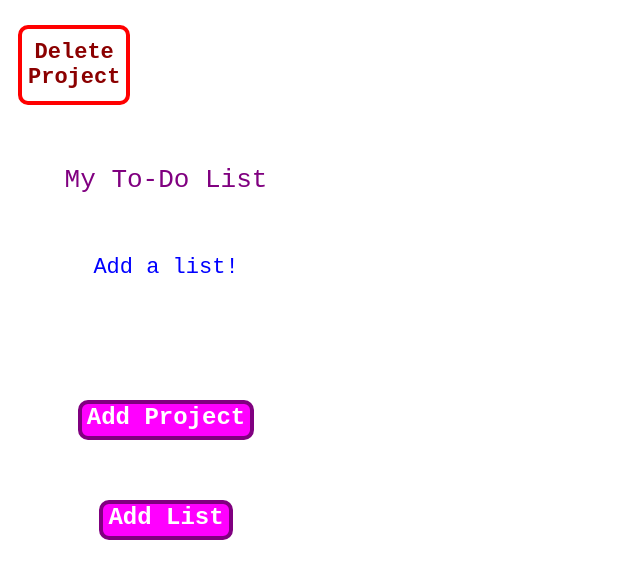
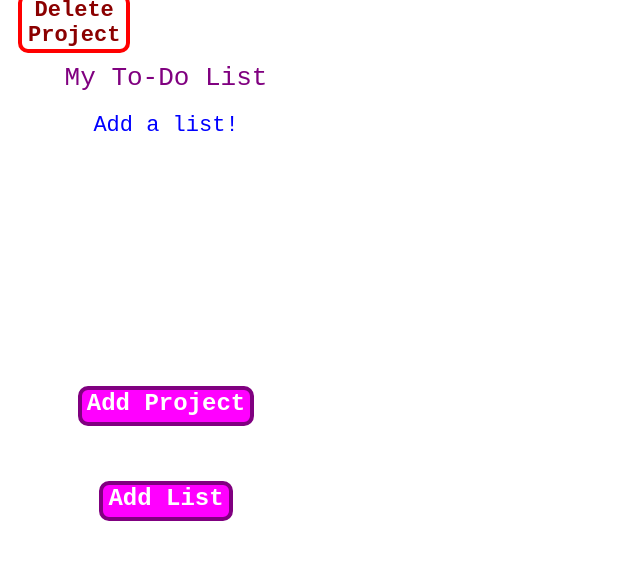
Before and after one commit to myopicOracle/todo-list-odin-path, a website built with webpack: page src/template.html in a window 1280 px wide. Shown: the whole page, without its empty margins (0-640 px from the left). Built offline with nearby package versions, Linux system fonts and the light colour scheme.

Commit message:
Fix formatting issues with grouped elements in panel

```diff
--- a/src/global_scope.js
+++ b/src/global_scope.js
@@ -24,15 +24,11 @@ let currentList;
 let currentItem;
 
 // --- exports below this line ---
-export default function defaultOnPageLoad() {
-  // if in global scope, causes els to be overwritten
-  // const sampleList = document.createElement("div");
-  // const sampleItem = document.createElement("div");
+export default function renderNewProject() {
 
-  // const quadrantOne = document.createElement("div");
-  // const quadrantTwo = document.createElement("div");
-  // const quadrantThree = document.createElement("div");
-  // const quadrantFour = document.createElement("div");
+  const titleContainer = document.createElement('div')
+  const projectDirectory = document.createElement('div')
+  const buttonContainer = document.createElement('div')
 
   const deleteProjectButton = document.createElement("button");
   deleteProjectButton.setAttribute("class", "project button delete");
@@ -53,81 +49,37 @@ export default function defaultOnPageLoad() {
     e.target.parentElement.remove();
   });
 
-  // Add sample project details and action buttons to Left Panel
-  panelContainer.appendChild(deleteProjectButton);
+  // Set panel els attributes and inner content
+  projectTitle.textContent = "My To-Do List";
+  projectDetail.textContent = "Add a list!";
+  buttonAddProject.textContent = "Add Project";
+  buttonAddList.textContent = "Add List";
 
   projectTitle.setAttribute("class", "inputs projectTitle");
-  projectTitle.textContent = "My To-Do List";
-  panelContainer.appendChild(projectTitle);
+  projectDetail.setAttribute("class", "inputs projectDetail");
+  formContainer.setAttribute("class", "form container");
+  buttonAddProject.setAttribute("class", "buttonAddProject project button add");
+  buttonAddList.setAttribute("class", "buttonAddList list button add");
+  buttonContainer.setAttribute("class", "button-container");
 
-  projectDetail.setAttribute("class", "inputs projectDetail");
-  projectDetail.textContent = "Add a list!";
-  panelContainer.appendChild(projectDetail);
+  // Append individual els to their sub-containers
+  titleContainer.appendChild(projectTitle);
+  titleContainer.appendChild(projectDetail);
+  buttonContainer.appendChild(buttonAddProject);
+  buttonContainer.appendChild(buttonAddList);
 
-  formContainer.setAttribute("class", "form container");
+  // Append sub-containers to main left-panel container
+  panelContainer.appendChild(deleteProjectButton);
+  panelContainer.appendChild(titleContainer);
+  panelContainer.appendChild(projectDirectory);
   panelContainer.appendChild(formContainer);
+  panelContainer.appendChild(buttonContainer);
 
-  addPanelButtons();
-
+  // Now done with left panel, move to right content box
   const projectContainer = document.createElement("div");
   projectContainer.setAttribute("class", "project-container project-1");
   contentContainer.appendChild(projectContainer);
-
-  // // Create sample list and item
-  // sampleList.setAttribute("class", "list wrapper sample");
-  // sampleItem.setAttribute("class", "item wrapper sample");
-  // listTitle.setAttribute("class", "inputs listTitle");
-  // listDetail.setAttribute("class", "inputs listDetail");
-
-  // listTitle.textContent = "listTitle";
-  // listDetail.textContent = "listDetail";
-
-  // quadrantOne.setAttribute("class", "quadrantOne quadrant");
-  // quadrantTwo.setAttribute("class", "quadrantTwo quadrant");
-  // quadrantThree.setAttribute("class", "quadrantThree quadrant");
-  // quadrantFour.setAttribute("class", "quadrantFour quadrant");
-  // deleteItemButton.setAttribute("class", "item button delete");
-
-  // quadrantOne.textContent = "One";
-  // quadrantTwo.textContent = "Two";
-  // quadrantThree.textContent = "Three";
-  // quadrantFour.textContent = "Four";
-  // deleteItemButton.textContent = "X";
-
-  // sampleItem.appendChild(quadrantOne);
-  // sampleItem.appendChild(quadrantTwo);
-  // sampleItem.appendChild(quadrantThree);
-  // sampleItem.appendChild(quadrantFour);
-  // sampleItem.appendChild(deleteItemButton);
-
-  // // Add completed list to right-hand content box
-  // const projectContainer = document.createElement("div");
-  // projectContainer.setAttribute("class", "project-container project-1");
-  // contentContainer.appendChild(projectContainer);
-
-  // sampleList.appendChild(deleteListButton);
-  // sampleList.appendChild(listTitle);
-  // sampleList.appendChild(listDetail);
-  // sampleList.appendChild(sampleItem);
-
-  // buttonAddItem.setAttribute("class", "buttonAddItem item button add");
-  // sampleList.style.cssText = "position: relative;";
-  // buttonAddItem.style.cssText = "position: absolute; rfight: 5px; bottom: 5px; color: white; background-color: darkred; font-family: monospace; font-size: 16px; font-weight: 700; width: 40%; height: 30px; margin: 0 auto; border: 2px solid purple; border-radius: 10px;";
-  // buttonAddItem.textContent = "+Item";
-  // sampleList.appendChild(buttonAddItem);
-
 }
-
-export const addPanelButtons = function () {
-  buttonAddProject.setAttribute("class", "buttonAddProject project button add");
-  buttonAddList.setAttribute("class", "buttonAddList list button add");
-
-  buttonAddProject.textContent = "Add Project";
-  buttonAddList.textContent = "Add List";
-
-  panelContainer.appendChild(buttonAddProject);
-  panelContainer.appendChild(buttonAddList);
-};
 
 export {
   outerContainer,
--- a/src/index.js
+++ b/src/index.js
@@ -1,6 +1,6 @@
 import "./styles.css";
 
-import defaultOnPageLoad, {
+import renderNewProject, {
   buttonAddProject,
   buttonAddList
 } from "./global_scope.js";
@@ -9,7 +9,7 @@ import _showForm from "./_showForm.js";
 import _pushInputsToArray from "./_pushInputs.js";
 import _appendInputsToDisplay from "./_appendInputs.js";
 
-defaultOnPageLoad();
+renderNewProject();
 
 buttonAddProject.addEventListener("click", _showForm);
 buttonAddList.addEventListener("click", _showForm);
--- a/src/styles.css
+++ b/src/styles.css
@@ -7,14 +7,17 @@
 #panel-container {
   flex: 2;
   max-width: 400px;
-  height: 70vh;
+  height: 100vh;
+  padding-bottom: 20%;
+  box-sizing: border-box;
   /*  */
   position: sticky;
-  top: 10px;
+    top: 10px;
   display: flex;
   flex-direction: column;
   justify-content: space-around;
   align-items: center;
+  text-align: center;
 }
 
 #content-container {
@@ -26,29 +29,31 @@
 .project-container {
   /* flex: 6; */
   width: 6fr;
-  height: 100vh;
+  height: max-content;
   /*  */
   display: grid;
   grid-template-columns: repeat(auto-fit, minmax(300px, 400px));
   grid-template-rows: 1fr;
 }
 
+.button-container,
 .form.container {
   display: flex;
   flex-direction: column;
-  justify-content: center;
+  height: 300px;
+  justify-content: space-evenly;
   align-content: center;
 }
 
-.list {
+.list.wrapper {
   width: 50%;
-  /* height: minmax(90vh, calc(max-content - 100px)); */
-  /* height: clamp(500px, 700px, max-content); */
-  height: min-content;
+  height: max(80vh, 100%);
   background-color: gold;
   border: 4px solid violet;
   border-radius: 10px;
   padding: 10px 10px 50px 10px;
+  margin: 0 auto;
+  margin-top: 100px;
   /*  */
   position: relative;
   display: flex;
@@ -95,7 +100,7 @@ button.add {
   font-weight: 900;
   width: max-content;
   height: 40px;
-  margin: 0 auto;
+  margin: 20px auto;
   padding: 0 5px 5px 5px;
   border: 4px solid purple;
   border-radius: 10px;
@@ -108,7 +113,7 @@ button.add {
   font-size: 26px;
   margin: 0 auto;
   list-style: none;
-  padding-left: 0;
+  padding: 10px 0;
 }
 
 .projectDetail,
@@ -118,7 +123,7 @@ button.add {
   font-family: monospace;
   font-size: 22px;
   list-style: none;
-  padding-left: 0;
+  padding: 10px 0;
 }
 
 .quadrantOne,
```
Also changed, not shown: TBD.md (+8 -4 lines).
